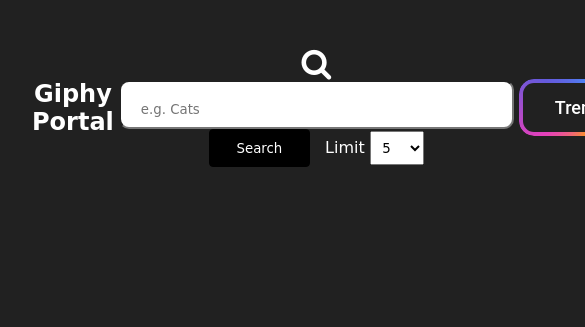
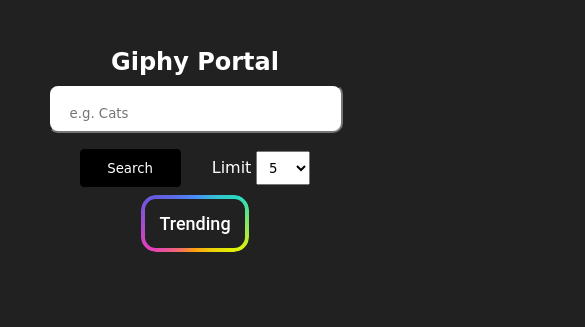
Before and after one commit to ashcoder98/GIPHY-Generator, a plain HTML site: page index.html in a window 390 px wide. Shown: the top 327 px of the page, 585 px wide, since content can reach past the window. Drawn offline with nearby package versions, Linux system fonts and the light colour scheme; a web font is replaced by a local one.

Commit message:
mobile responsive

```diff
--- a/css/style.css
+++ b/css/style.css
@@ -13,12 +13,13 @@ html {
 }
 header {
     display: flex;
-    justify-content:space-between;
+    justify-content: space-between;
     align-items: center;
     text-align: center;
     margin: 2rem 2.5rem 1rem 1rem;
     padding: 1rem;
 }
+
 .navbarlist {
     list-style: none;
     align-items: center;
@@ -64,6 +65,7 @@ option select #limit {
     padding: 20px 200px 10px 20px;
     border-radius: 10px;
 }
+
 .body {
     width: 100%;
     height: 100%;
@@ -87,7 +89,7 @@ i {
     --border-width: 4px;
     appearance: none;
     position: relative;
-    padding: 1em 2em;
+    padding: 1em 1em;
     border: 0;
     background-color:  #212121;
     font-family: "Roboto", Arial, "Segoe UI", sans-serif;
@@ -147,3 +149,23 @@ i {
    .trending:active {
     --border-width: 5px;
    }
+   @media (max-width: 35rem){
+    header {
+        flex-direction: column;
+        margin: 2rem 1rem 1rem 1rem;
+
+    }
+    .text {
+        padding: 20px 100px 10px 20px;
+    }
+    .searchbar {
+        display: flex;
+        flex-direction: row;
+    }
+    .navbarlist li {
+        margin: .5rem;
+    }
+    .navbarlist i {
+        display: none;
+    }
+}
--- a/index.html
+++ b/index.html
@@ -18,11 +18,13 @@
     <h2>Giphy Portal</h2>
     <nav class="nav">
       <ul class="navbarlist">
+       <!-- <div class="searchitems"> -->
+         <i class="fa fa-search fa-2x"></i>
+         <li>
+           <input class="text" type="text" placeholder="e.g. Cats">
+         </li>
 
-        <i class="fa fa-search fa-2x"></i>
-        <li>
-          <input class="text" type="text" placeholder="e.g. Cats">
-        </li>
+       <!-- </div> -->
         <li>
           <button class="button">Search</button>
         </li>
```
